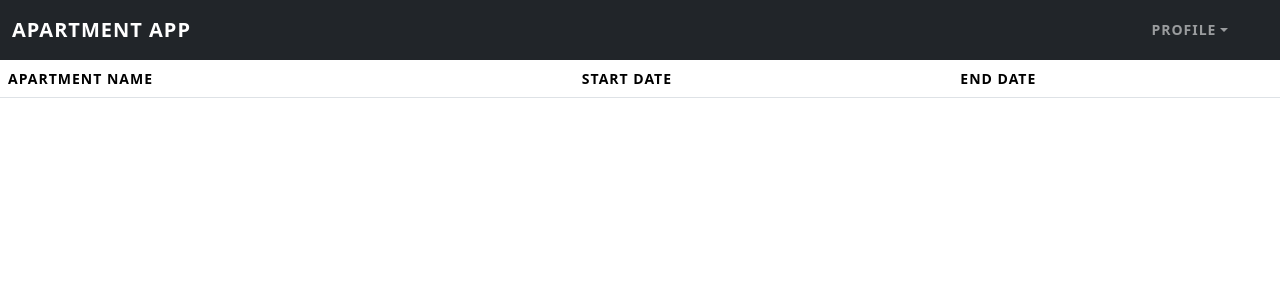
After one commit to Karov4/Soft-Uni-Site, a Django app: page /my_rents/ in a window 1280 px wide. The commit adds this page. Shown: the top 300 px of the page. Run offline with Django 4.2, Linux system fonts and the light colour scheme; a user stored in the database is signed in; data comes from the database, SQL or seed files in the repository; both versions use the stored data as it was after the commit; lists and menus that the app fills with data are empty; some libraries are stand-ins or nearby versions.

Commit message:
renting templates ready

```diff
--- a/apartments/urls.py
+++ b/apartments/urls.py
@@ -1,6 +1,6 @@
 from django.urls import path
 from .views import (home, HomeWithProfileView, add_apartment, MyApartmentsView, edit_apartment, delete_apartment,
-                    rent_apartment, ApartmentDetailView)
+                    rent_apartment, ApartmentDetailView, MyRentsView)
 
 
 urlpatterns = [
@@ -12,4 +12,5 @@ urlpatterns = [
     path('delete_apartment/<int:apartment_id>/', delete_apartment, name='delete_apartment'),
     path('home_with_profile/apartment/<int:pk>/', ApartmentDetailView.as_view(), name='apartment_detail'),
     path('rent/<int:apartment_id>/', rent_apartment, name='rent_apartment'),
+    path('my_rents/', MyRentsView.as_view(), name='my_rents'),
 ]
--- a/apartments/views.py
+++ b/apartments/views.py
@@ -1,10 +1,11 @@
+from django.contrib import messages
 from django.contrib.auth.decorators import login_required
 from django.contrib.auth.mixins import LoginRequiredMixin
 from django.shortcuts import render, redirect, get_object_or_404
 from django.urls import reverse
-from django.views.generic import CreateView, ListView, DetailView
+from django.views.generic import ListView, DetailView
 
-from .forms import ApartmentForm, RentForm
+from .forms import ApartmentForm, RentForm, EditApartmentForm
 from .models import Apartment, Rent
 from django.http import HttpResponseForbidden, HttpResponseRedirect
 
@@ -19,17 +20,6 @@ class HomeWithProfileView(LoginRequiredMixin, ListView):
     model = Apartment
     template_name = 'home_with_profile.html'
     context_object_name = 'apartments'
-
-
-class LeaseCreateView(CreateView):
-    model = Rent
-    fields = ['tenant', 'apartment', 'start_date', 'end_date']
-    template_name = 'apartments/lease_form.html'
-
-    def form_valid(self, form):
-        if self.request.user.groups.filter(name='Renters').exists():
-            return HttpResponseForbidden("You are not allowed to perform this action.")
-        return super().form_valid(form)
 
 
 @login_required
@@ -60,16 +50,25 @@ class MyApartmentsView(LoginRequiredMixin, ListView):
         return Apartment.objects.filter(owner=self.request.user)
 
 
+class MyRentsView(LoginRequiredMixin, ListView):
+    model = Rent
+    template_name = 'apartments/my_rents.html'
+    context_object_name = 'rents'
+
+    def get_queryset(self):
+        return Rent.objects.filter(tenant_id=self.request.user)
+
+
 @login_required
 def edit_apartment(request, apartment_id):
     apartment = get_object_or_404(Apartment, id=apartment_id, owner=request.user)
     if request.method == 'POST':
-        form = ApartmentForm(request.POST, instance=apartment)
+        form = EditApartmentForm(request.POST, instance=apartment)
         if form.is_valid():
             form.save()
             return redirect('my_apartments')
     else:
-        form = ApartmentForm(instance=apartment)
+        form = EditApartmentForm(instance=apartment)
     return render(request, 'apartments/edit_apartment.html', {'form': form})
 
 @login_required
@@ -90,6 +89,12 @@ class ApartmentDetailView(DetailView):
 def rent_apartment(request, apartment_id):
     """View to create a new rent for a specific apartment."""
     apartment = get_object_or_404(Apartment, pk=apartment_id)
+
+    # Check if the apartment is available
+    if not apartment.available:
+        messages.error(request, 'This apartment is not available.')
+        return HttpResponseRedirect(reverse('home_with_profile'))
+
     if request.method == 'POST':
         form = RentForm(request.POST)
         if form.is_valid():
--- a/templates/apartments/apartment_details.html
+++ b/templates/apartments/apartment_details.html
@@ -9,8 +9,14 @@
                 <p class="card-text">Location: {{ apartment.description }}</p>
                 <p class="card-text">Location: {{ apartment.price }}</p>
                 <p class="card-text">Location: {{ apartment.location }}</p>
+                {% if apartment.available %}
                 <p class="card-text">Status: Available</p>
+                {% else %}
+                <p class="card-text">Status: Not Available</p>
+                {% endif %}
+                {% if apartment.available %}
                 <a href="{% url 'rent_apartment' apartment.id %}" class="btn btn-primary">Rent Apartment</a>
+                {% endif %}
             </div>
         </div>
     </div>
--- a/templates/apartments/edit_apartment.html
+++ b/templates/apartments/edit_apartment.html
@@ -9,7 +9,7 @@
         <form method="post">
             {% csrf_token %}
             {{ form.as_p }}
-            <button type="submit" class="btn btn-primary">Add apartment</button>
+            <button type="submit" class="btn btn-primary">Edit apartment</button>
         </form>
     </div>
     </body>
--- /dev/null
+++ b/templates/apartments/my_rents.html
@@ -0,0 +1,23 @@
+{% extends 'base.html' %}
+{% block main_content %}
+<body>
+    <table class="table table-hover">
+  <thead>
+    <tr>
+      <th scope="col">Apartment name</th>
+      <th scope="col">Start date</th>
+      <th scope="col">End date</th>
+    </tr>
+  </thead>
+  <tbody>
+    {% for rent in rents %}
+    <tr class="table-active">
+      <th scope="row">{{ rent.apartment.name }}</th>
+      <td>{{ rent.start_date }}</td>
+      <td>{{ rent.end_date }}</td>
+    </tr>
+    {% endfor %}
+  </tbody>
+</table>
+</body>
+{% endblock %}
--- a/templates/base.html
+++ b/templates/base.html
@@ -39,6 +39,7 @@
                                         <a class="dropdown-item" href="{% url 'my_apartments' %}">My Apartments</a>
                                         <a class="dropdown-item" href="{% url 'add_apartment' %}">Add Apartment</a>
                                     {% endif %}
+                                    <a class="dropdown-item" href="{% url 'my_rents' %}">My Rents</a>
                                     <a class="dropdown-item" href="">Favourites</a>
                                     <a class="dropdown-item" href="{% url 'logout' %}">Logout</a>
                                 </div>
--- a/templates/users/view_profile.html
+++ b/templates/users/view_profile.html
@@ -3,10 +3,6 @@
     <body>
     <div class="card mb-3">
         <h3 class="card-header">Profile details</h3>
-        <div class="card-body">
-            <h5 class="card-title">Special title treatment</h5>
-            <h6 class="card-subtitle text-muted">Support card subtitle</h6>
-        </div>
         <ul class="list-group list-group-flush">
             <li class="list-group-item">Username: {{ user.username }}</li>
             <li class="list-group-item">Email: {{ user.email }}</li>
```
Also changed, not shown: apartments/forms.py (+17 -0 lines), templates/apartments/lease_form.html (deleted, +0 -10 lines), db.sqlite3.
